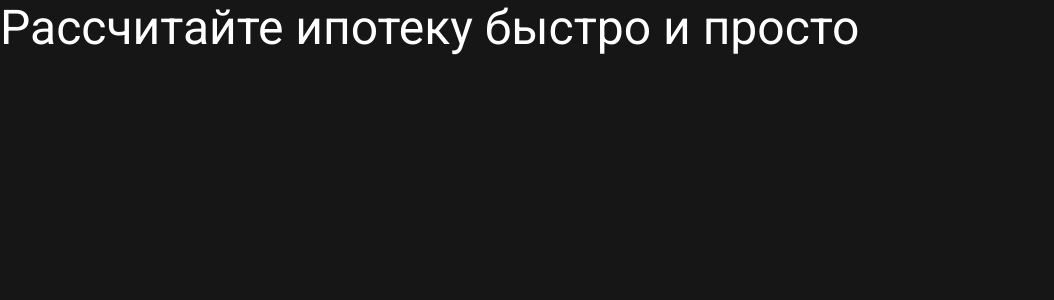
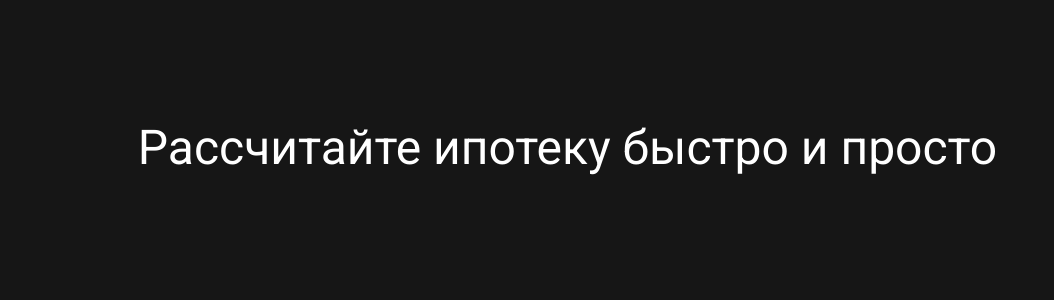
Before and after one commit to repmacrypn/Bankimonline, a React (Vite) app: page / in a window 1280 px wide. Shown: the top 300 px of the page, without its empty margins (0-1054 px from the left). Built offline with nearby package versions, Linux system fonts and the light colour scheme.

Commit message:
feet+fix: created and styled header component

```diff
--- a/src/components/App/index.tsx
+++ b/src/components/App/index.tsx
@@ -1,9 +1,11 @@
 import { Header } from '../Header'
+
+import styles from './styles.module.scss'
 
 export const App = () => {
     return (
-        <>
+        <div className={styles.appWrapper}>
             <Header />
-        </>
+        </div>
     )
 }
--- a/src/components/App/styles.module.scss
+++ b/src/components/App/styles.module.scss
@@ -0,0 +1,7 @@
+.appWrapper {
+    display: flex;
+    flex-direction: column;
+    align-items: center;
+    margin: 120px auto 32px;
+    width: 78.472%;
+}
--- a/src/components/Header/styles.module.scss
+++ b/src/components/Header/styles.module.scss
@@ -3,4 +3,6 @@
 .header {
     font-size: $font-size-xxl;
     line-height: $line-height-main-xxl;
+    margin-bottom: $margin-gap;
+    align-self: flex-start;
 }
--- a/src/styles/resourses/variables.scss
+++ b/src/styles/resourses/variables.scss
@@ -18,3 +18,7 @@ $Background: #161616;
 // === width === //
 
 $width-full: 100%;
+
+// === margin === //
+
+$margin-gap: 32px;
```
